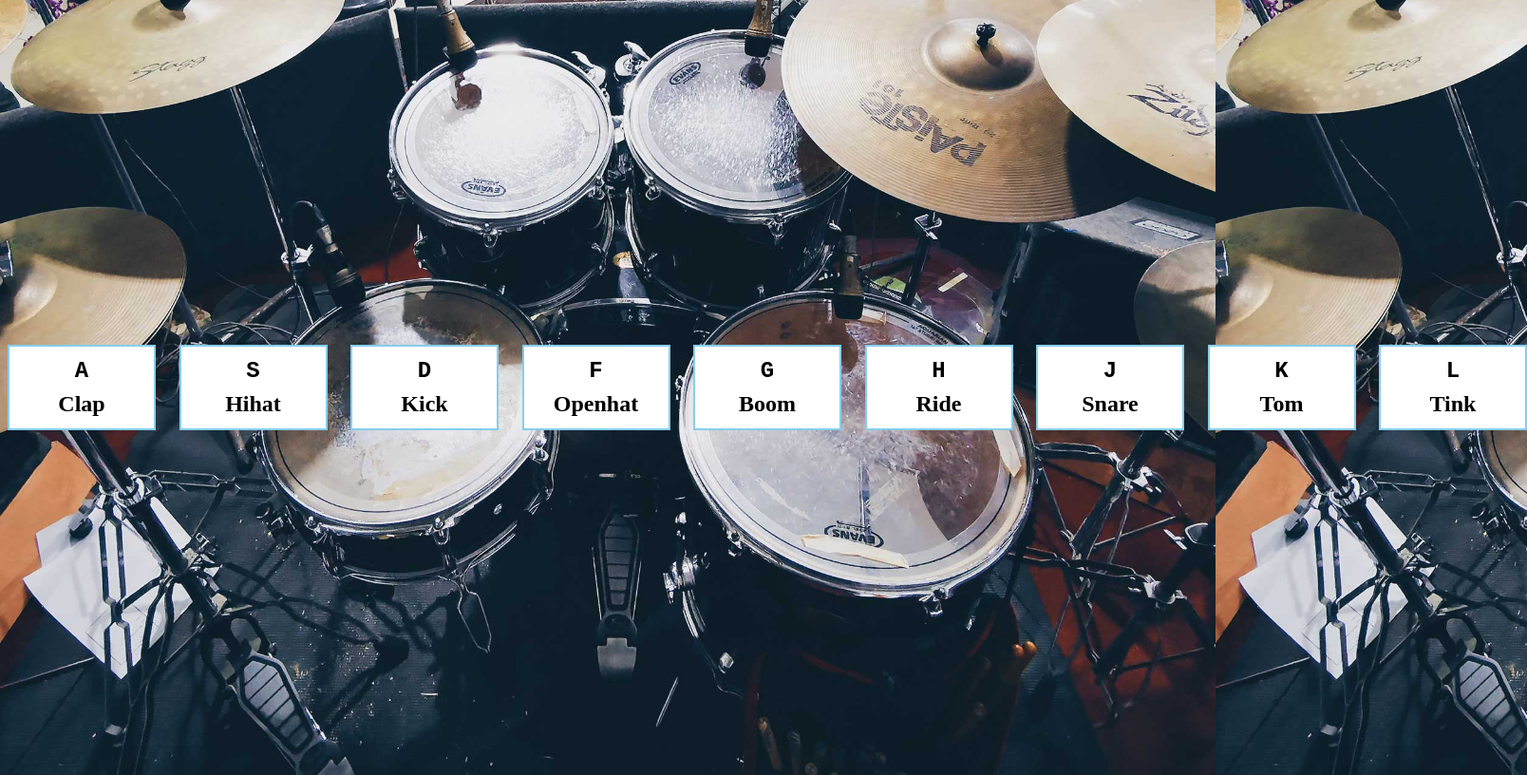
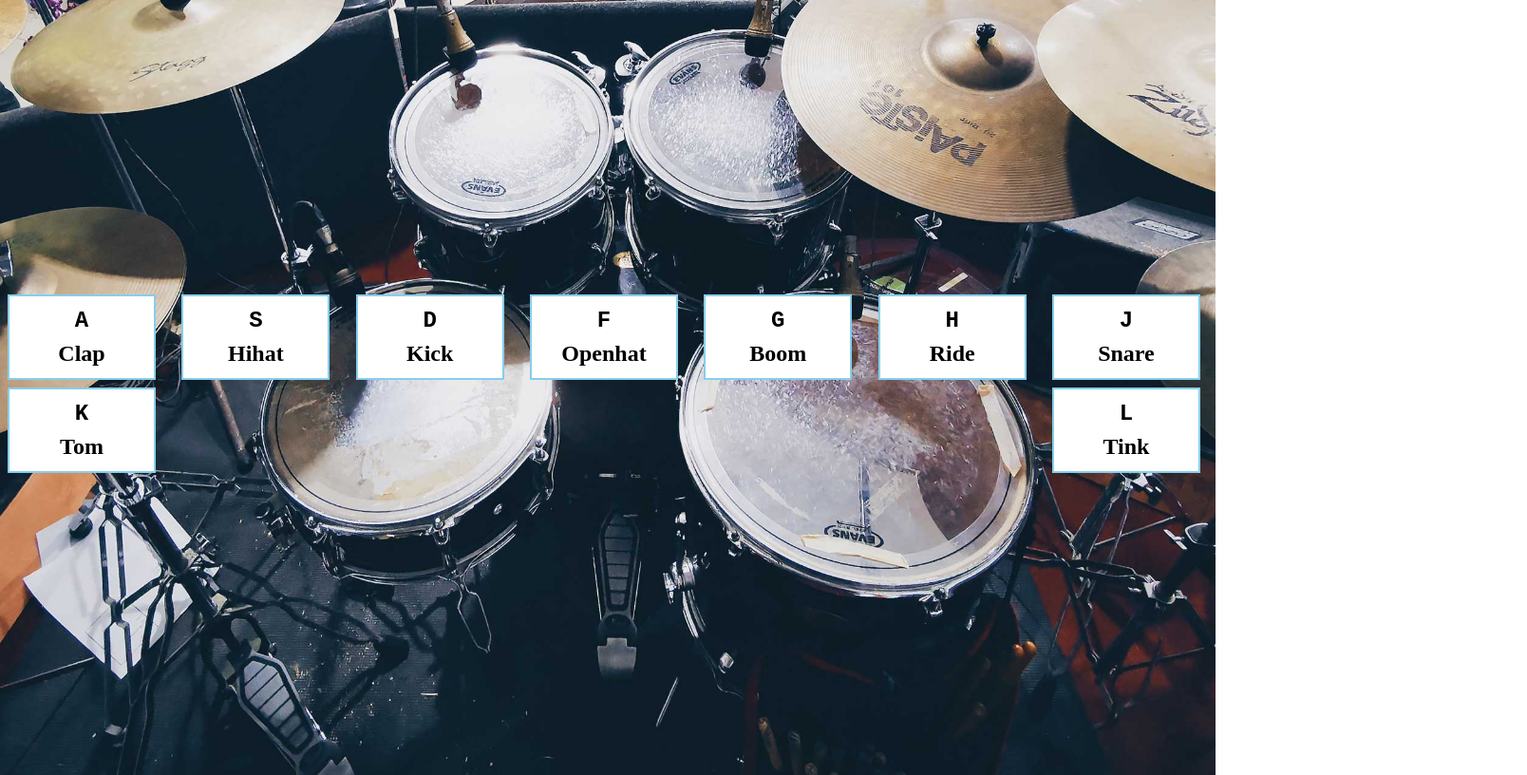
Before and after one commit to dslanger/wbjs-drum-machine, a plain HTML site: page index.html in a window 1280 px wide. Shown: the whole page at 95% size, 1608 px wide, since content can reach past the window. Drawn offline with Linux system fonts and the light colour scheme.

Commit message:
layout edit

```diff
--- a/index.html
+++ b/index.html
@@ -17,14 +17,17 @@
 			}
 			.keys {
 				margin: 0 auto;
-				width: 1600px;
+				max-width: 1600px;
 				display: flex;
 				justify-content: space-between;
+				flex-wrap: wrap;
 			}
 			.key {
 				display: flex;
 				flex-direction: column;
-				width: 8%;
+				width: 8rem;
+				margin-right: 0.5rem;
+				margin-bottom: 0.5rem;
 				border: 2px solid skyblue;
 				padding: 0.75rem;
 				text-align: center;
```
